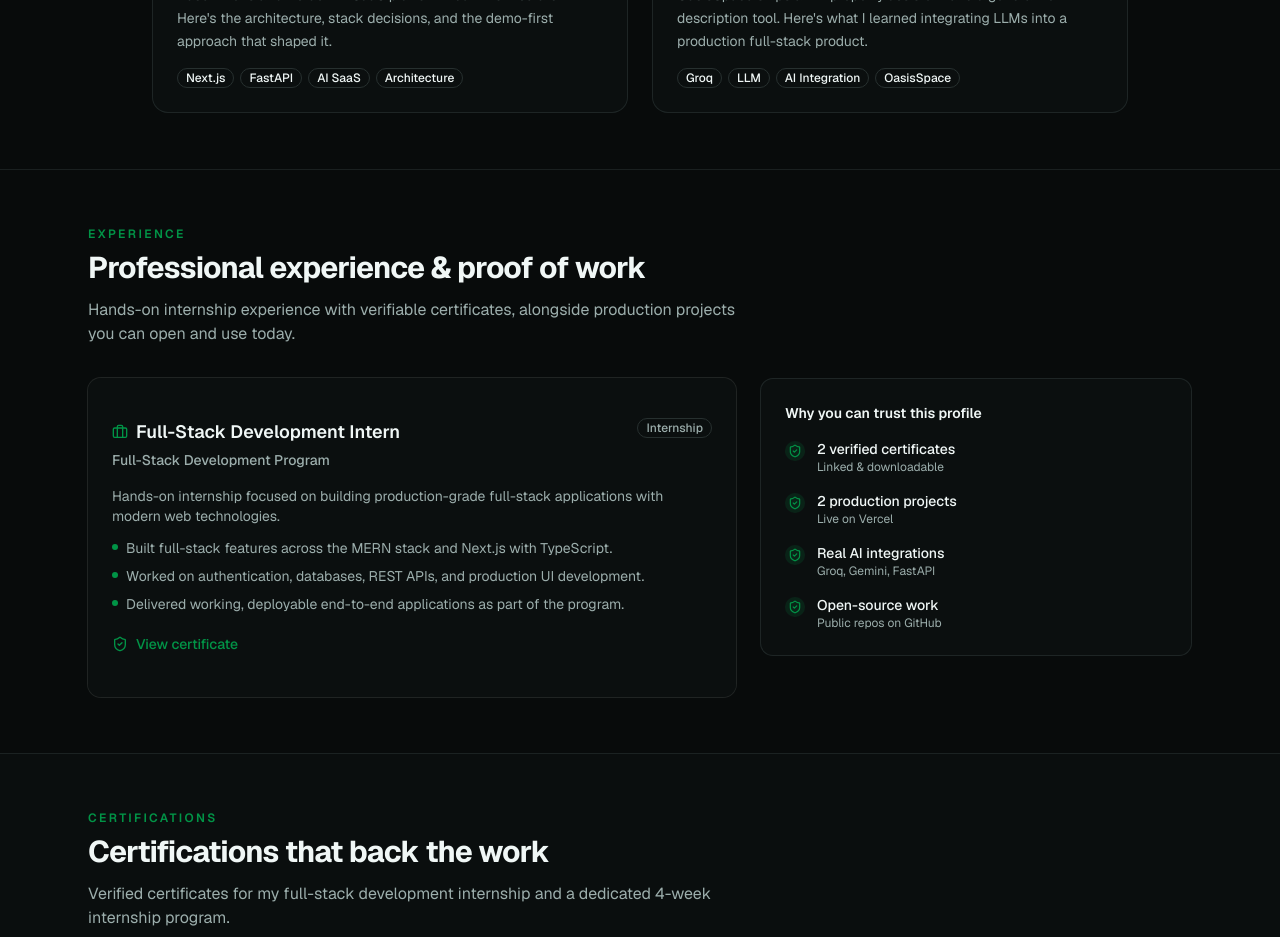
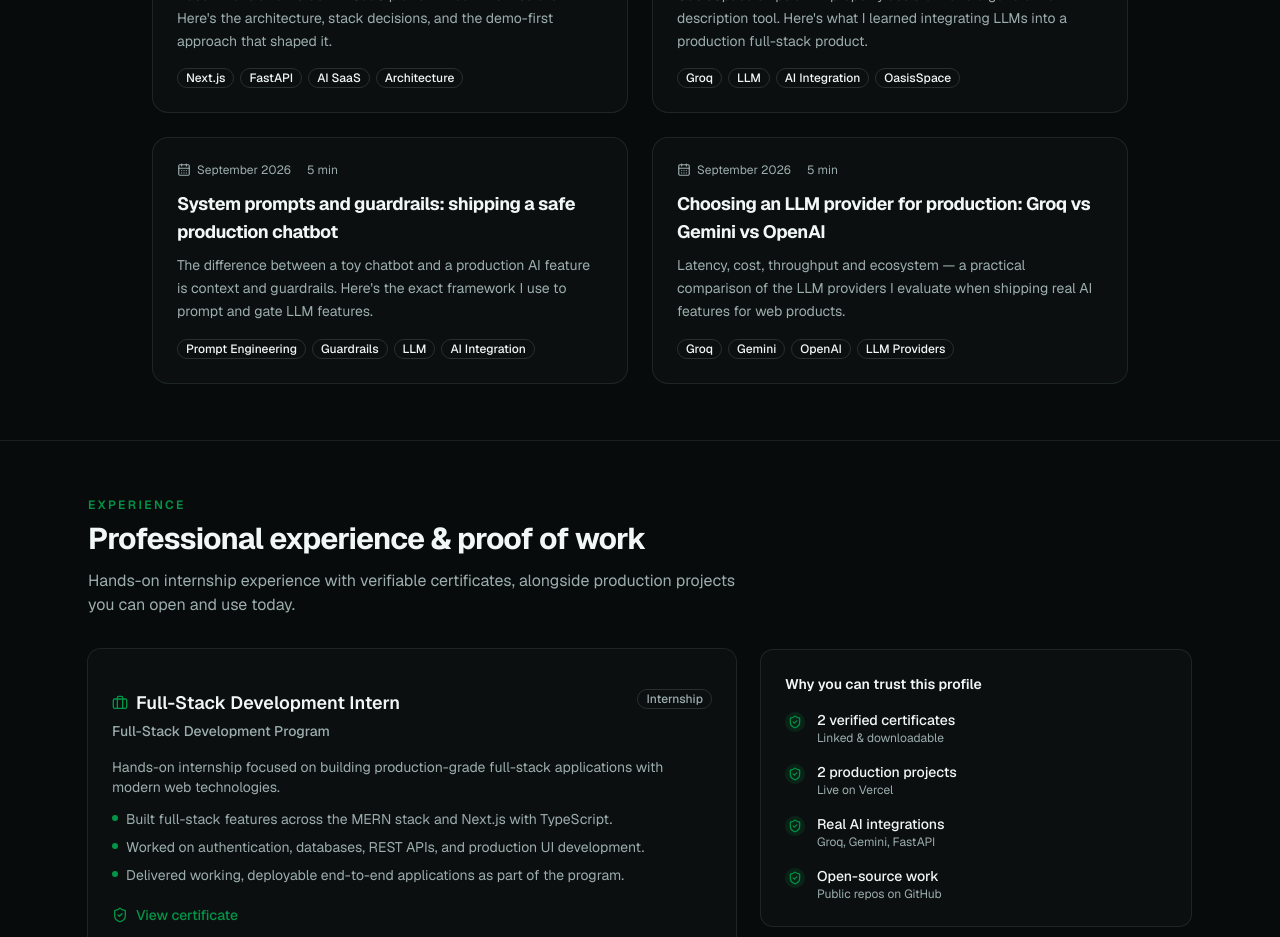
Before and after one commit to shivamsingh7533/my-portfolio, a Next.js app: page / in a window 1280 px wide. Shown: the part 4120-5057 px from the top of the page. Built offline with nearby package versions, Linux system fonts and the light colour scheme; no server answers.

Commit message:
Add GSC verification file + 2 new insights posts

```diff
--- /dev/null
+++ b/public/google8607095a72bb7021.html
@@ -0,0 +1 @@
+google-site-verification: google8607095a72bb7021.html
--- a/src/data/posts.ts
+++ b/src/data/posts.ts
@@ -44,6 +44,40 @@ export const posts: Post[] = [
       "What I'd do differently next time: treat model latency and token cost as first-class product constraints from day one, and log every prompt and response for evaluation. Live LLM features need instrumentation to improve, just like any other part of the stack.",
     ],
   },
+  {
+    slug: "system-prompts-guardrails-chatbots",
+    title: "System prompts and guardrails: shipping a safe production chatbot",
+    description:
+      "The difference between a toy chatbot and a production AI feature is context and guardrails. Here's the exact framework I use to prompt and gate LLM features.",
+    date: "2026-09-05",
+    dateLabel: "September 2026",
+    readingTime: "5 min",
+    tags: ["Prompt Engineering", "Guardrails", "LLM", "AI Integration"],
+    content: [
+      "Every LLM feature I ship is built around one idea: the system prompt is the product. Model choice matters, but how the model is constrained decides whether a user experience feels sharp or sloppy.",
+      "My guardrail framework has four layers. First, role and boundaries: the prompt states exactly what the assistant is, what it handles, and what it refuses. Second, context grounding: the model only answers from the data it's given, and says it doesn't know when it doesn't. Third, output shaping: response length, tone, formatting, and when to stream vs. wait. Fourth, topic blocks: hard rules for anything with legal, pricing, or safety implications.",
+      "A practical example from OasisSpace: the property assistant is confined to the listing dataset. If a user asks about a listing that isn't in the data, the model says so instead of inventing details. That single rule eliminates most hallucination risk while keeping conversations useful.",
+      "Guardrails belong in both the prompt and the code. The prompt sets behavior; the application enforces it — validating inputs, limiting context size, capping output tokens, and refusing to send unsafe content to the model in the first place.",
+      "Instrumentation is the part most teams skip. Log prompts, responses, and latency, then review them. Live LLM features drift and improve in small iterations, and without logs you're flying blind.",
+    ],
+  },
+  {
+    slug: "choosing-llm-provider-production",
+    title: "Choosing an LLM provider for production: Groq vs Gemini vs OpenAI",
+    description:
+      "Latency, cost, throughput and ecosystem — a practical comparison of the LLM providers I evaluate when shipping real AI features for web products.",
+    date: "2026-09-12",
+    dateLabel: "September 2026",
+    readingTime: "5 min",
+    tags: ["Groq", "Gemini", "OpenAI", "LLM Providers"],
+    content: [
+      "Picking an LLM provider for a production feature is a tradeoff between latency, cost, throughput, and ecosystem — and the right answer depends on the interaction you're shipping.",
+      "Groq is my first choice for chat-heavy, synchronous features where responsiveness is the whole experience. Extremely fast inference and predictable token throughput make streaming assistants feel instant. In OasisSpace, the property assistant runs on Groq for exactly this reason.",
+      "Google Gemini shines when you need strong reasoning, broad context, and multimodal input, or when you're already on Google Cloud. Its generous context windows make it strong for generation tasks that need to absorb a lot of material — I use it for content and description generation.",
+      "OpenAI is the default when you need the largest ecosystem: function calling maturity, tooling, enterprise support, and the widest choice of models. It's rarely the cheapest, but its reliability and documentation reduce integration risk on serious products.",
+      "The practical takeaway: don't standardize on one provider. Structure your code around a thin LLM client so the model swap is a configuration change, run the cheapest adequate model for each job, and measure latency and cost per request in production before you scale.",
+    ],
+  },
 ];
 
 export function getPost(slug: string): Post | undefined {
```
